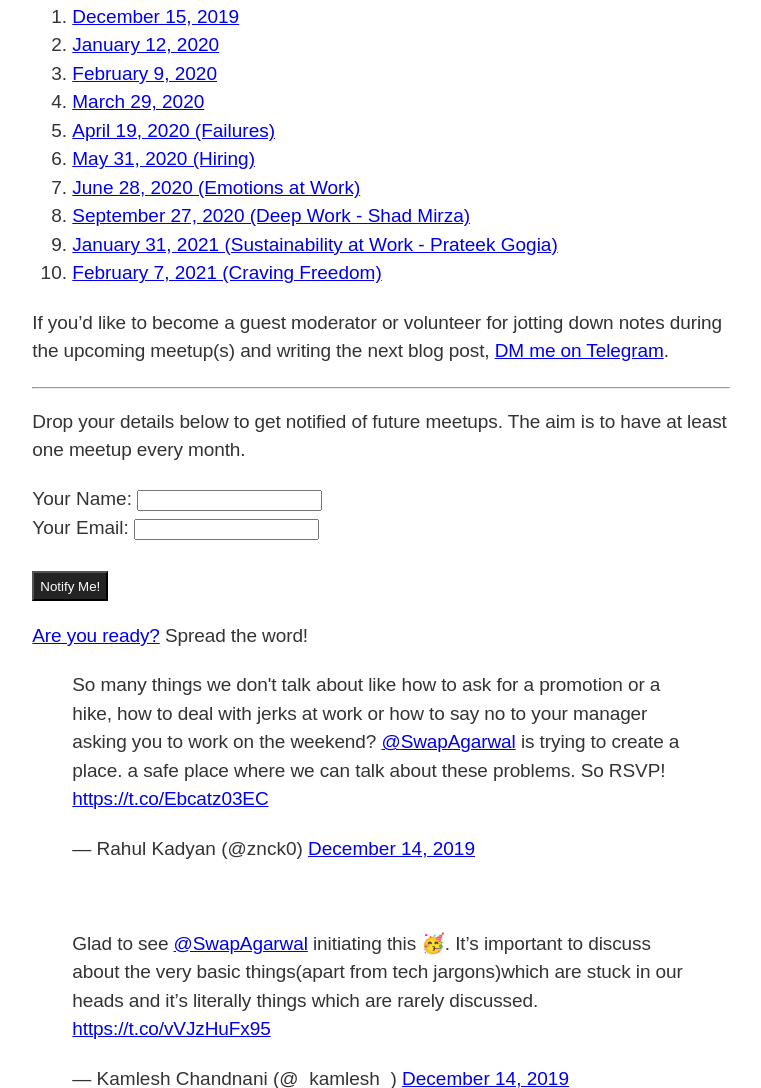
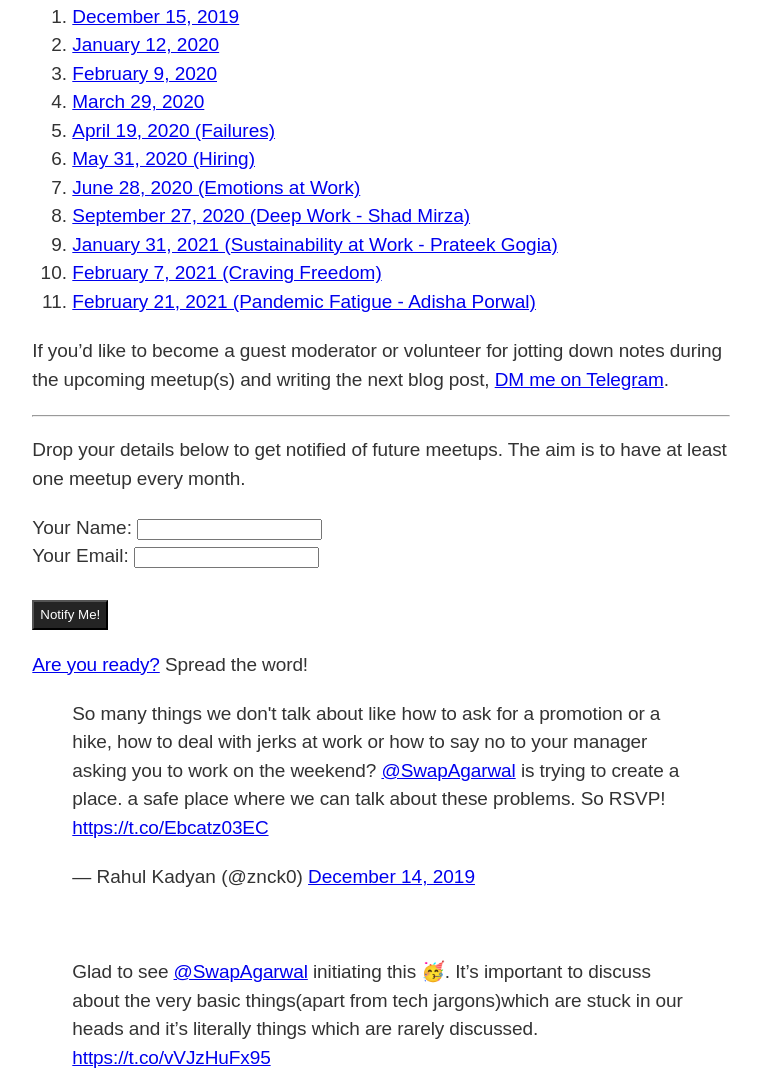
Before and after one commit to swapagarwal/dxclub.io, a plain HTML site: page screw-the-taboos-meetup.html in a window 1280 px wide. Shown: the part 671-1759 px from the top of the page, without its empty margins (259-1020 px from the left). Drawn offline with Linux system fonts and the light colour scheme.

Commit message:
Add meetup #11

```diff
--- a/screw-the-taboos-meetup.html
+++ b/screw-the-taboos-meetup.html
@@ -89,6 +89,9 @@
           <li>
             <a href="https://twitter.com/DX_club_/status/1356252571858464770" target="_blank" rel="noopener noreferrer">February 7, 2021 (Craving Freedom)</a>
           </li>
+          <li>
+            <a href="https://twitter.com/DX_club_/status/1356254352004980736" target="_blank" rel="noopener noreferrer">February 21, 2021 (Pandemic Fatigue - Adisha Porwal)</a>
+          </li>
         </ol>
       </p>
       <p>
```
